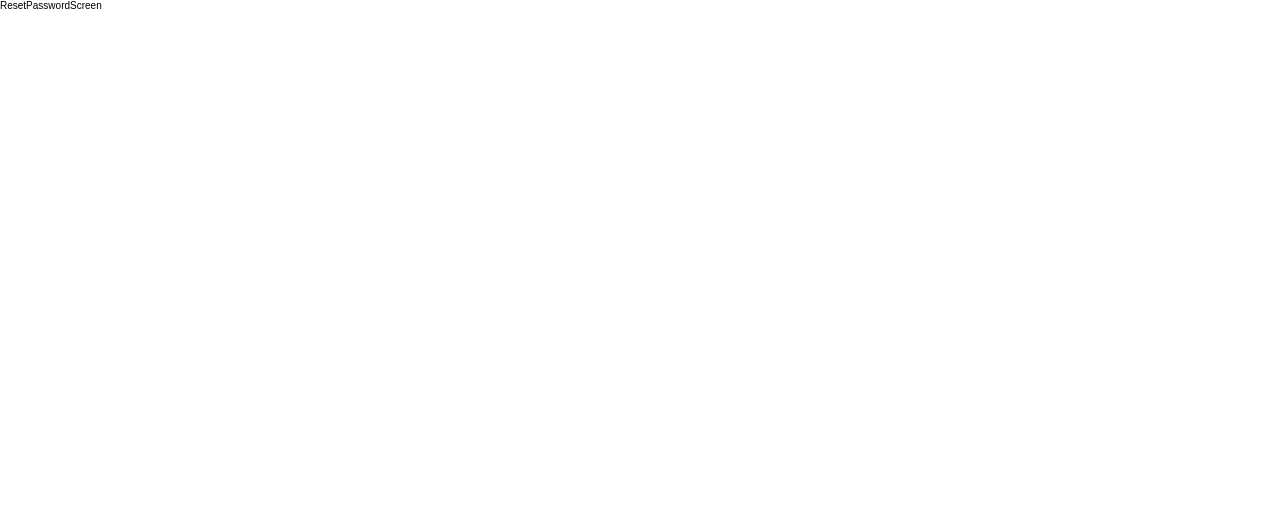
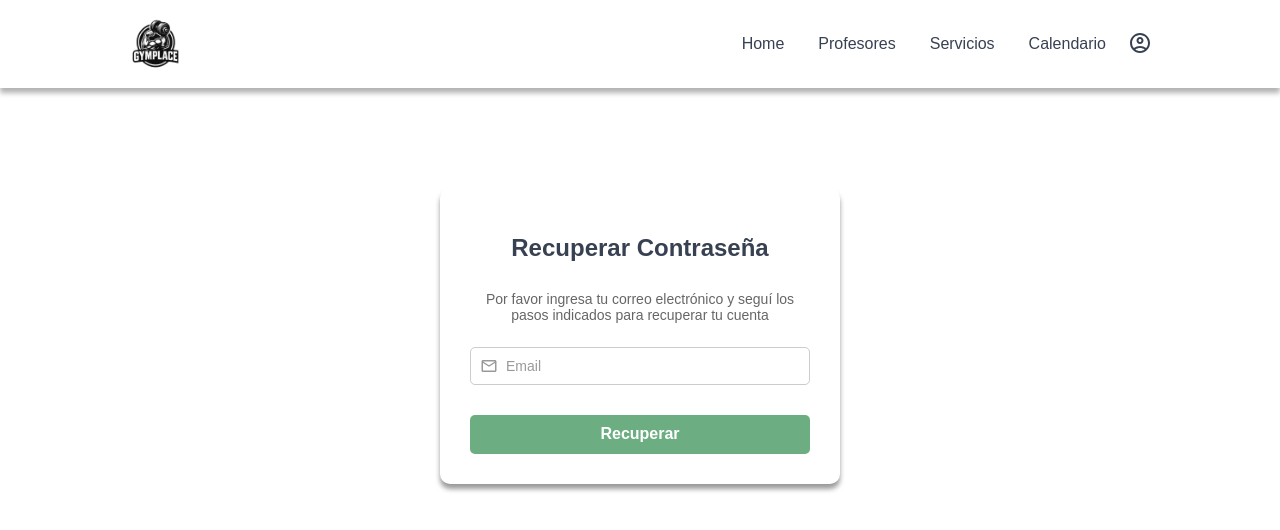
Before and after one commit to ignacioDorigo/gymplace-front, a React (Create React App) app: page /resetPassword in a window 1280 px wide. Shown: the top 530 px of the page. Built offline with nearby package versions, Linux system fonts and the light colour scheme.

Commit message:
resetPassword listo

```diff
--- /dev/null
+++ b/src/components/ResetPasswordForm/ResetPasswordForm.css
@@ -0,0 +1,4 @@
+.resetForm {
+    margin-top: 10rem;
+    /* background-color: green; */
+}
--- /dev/null
+++ b/src/components/ResetPasswordForm/ResetPasswordForm.js
@@ -0,0 +1,52 @@
+import { useFormik } from "formik";
+import * as Yup from "yup";
+import React from "react";
+import "./ResetPasswordForm.css";
+import { MdOutlineEmail } from "react-icons/md";
+
+export default function ResetPasswordForm() {
+  const formik = useFormik({
+    initialValues: { email: "" },
+    validationSchema: Yup.object({
+      email: Yup.string()
+        .email("Email inválido")
+        .required("El correo es obligatorio"),
+    }),
+    onSubmit: async (formulario) => {
+      console.log("ACA SE VA A HACER USO DEL ENDPOINTTTTTT", formulario);
+      // Aquí iría la llamada al endpoint real
+    },
+  });
+
+  return (
+    <form onSubmit={formik.handleSubmit} className="form resetForm">
+      <h1 className="form__titulo">Recuperar Contraseña</h1>
+      <p className="form__subtitulo">
+        Por favor ingresa tu correo electrónico y seguí los pasos indicados para recuperar tu cuenta
+      </p>
+
+      <div className="form__campo">
+        <div className="form__input-wrapper">
+          <MdOutlineEmail className="svg__input" />
+          <input
+            id="email"
+            className="form__input"
+            placeholder="Email"
+            type="email"
+            name="email"
+            onChange={formik.handleChange}
+            onBlur={formik.handleBlur}
+            value={formik.values.email}
+          />
+        </div>
+        {formik.touched.email && formik.errors.email && (
+          <div className="form__error">{formik.errors.email}</div>
+        )}
+      </div>
+
+      <button type="submit" className="form__button">
+        Recuperar
+      </button>
+    </form>
+  );
+}
--- a/src/pages/ResetPasswordScreen.js
+++ b/src/pages/ResetPasswordScreen.js
@@ -1,5 +1,13 @@
 import React from "react";
+import "./ResetPasswordScreen.css";
+import Navbar from "../components/Navbar/Navbar";
+import ResetPasswordForm from "../components/ResetPasswordForm/ResetPasswordForm";
 
 export default function ResetPasswordScreen() {
-  return <div>ResetPasswordScreen</div>;
+  return (
+    <div>
+      <Navbar></Navbar>
+      <ResetPasswordForm />
+    </div>
+  );
 }
```
Also changed, not shown: src/pages/ResetPasswordScreen.css (added).
